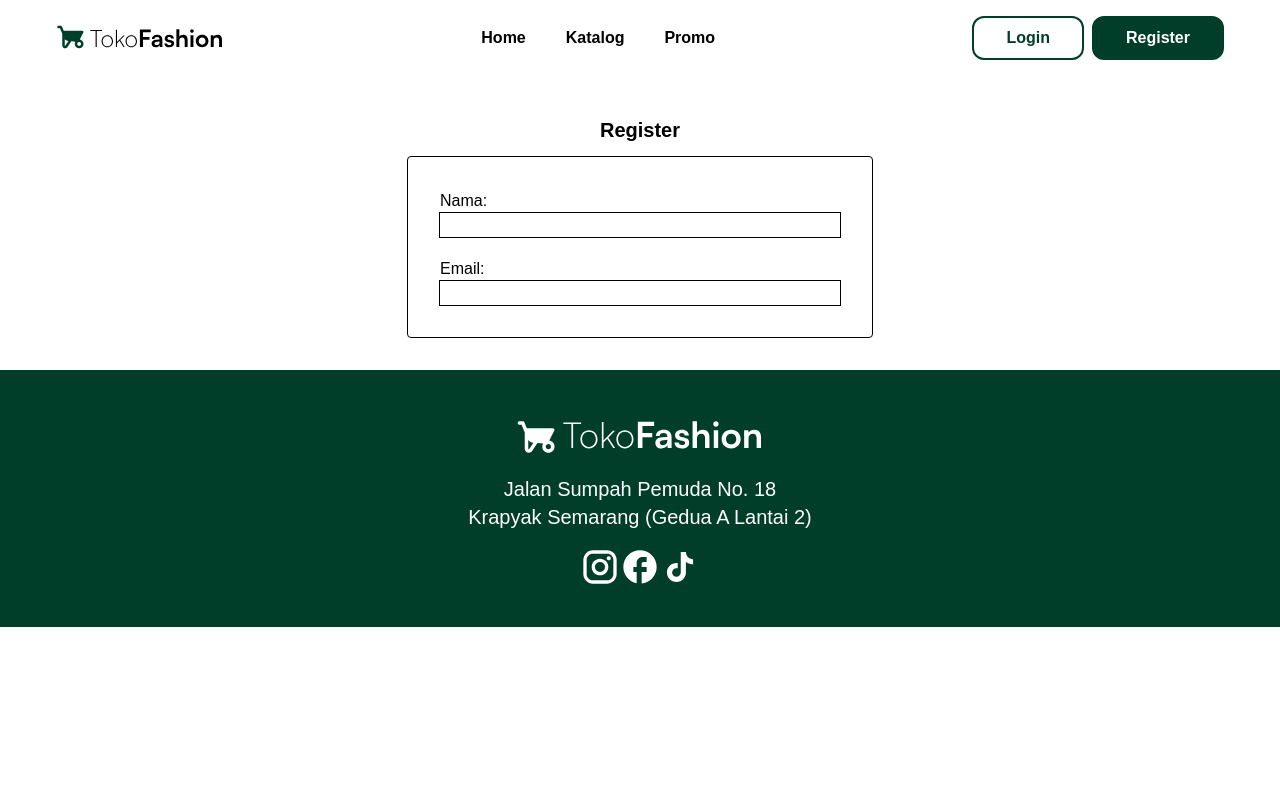
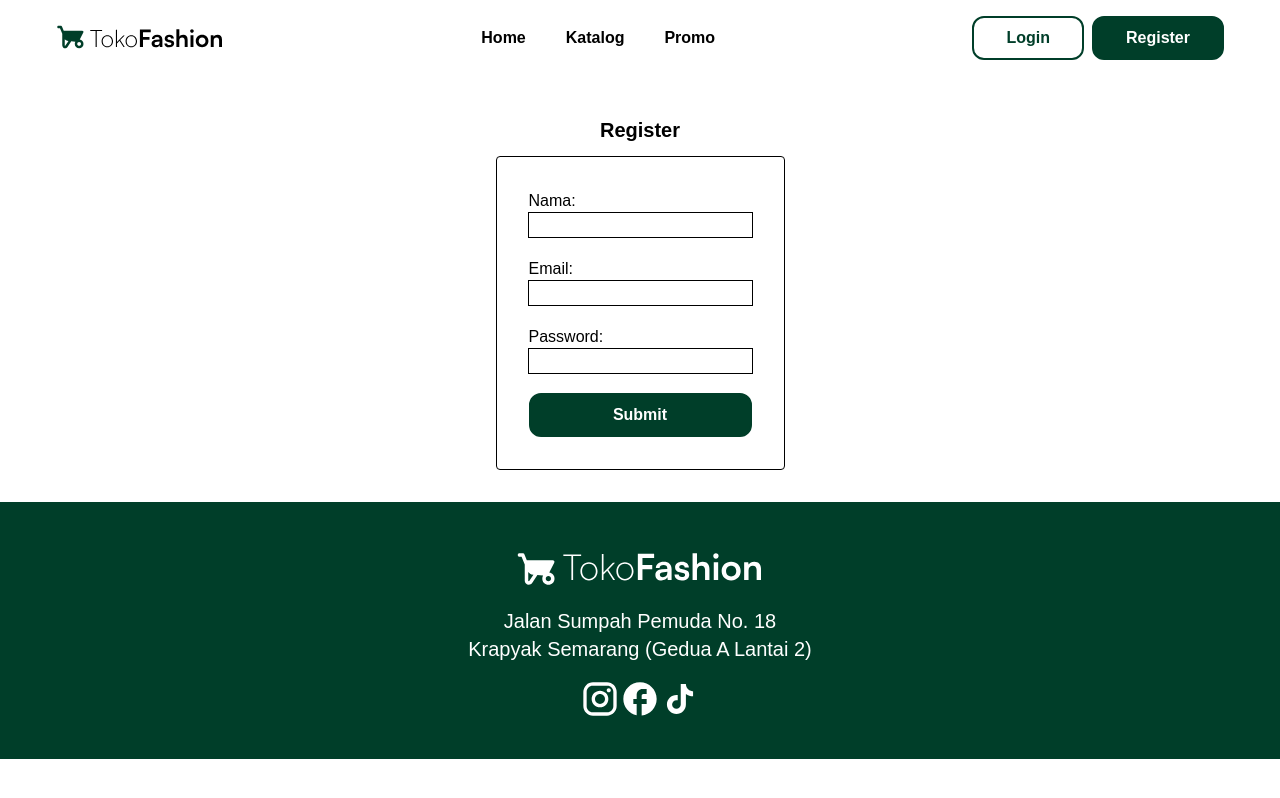
Before and after one commit to devpul/e-commerce-frontend-reactjs, a Next.js app: page /register in a window 1280 px wide. Built offline with nearby package versions, Linux system fonts and the light colour scheme.

Commit message:
feature(users): implement POST users to supabase with loading and error handling

```diff
--- a/src/pages/register.js
+++ b/src/pages/register.js
@@ -1,5 +1,7 @@
 import Layout from '@/components/Layout'
 import React, { useState } from 'react'
+import { URL_API, API_KEY } from '@/utils/index'
+import axios from 'axios'
 
 export default function Register() {
 
@@ -7,24 +9,91 @@ export default function Register() {
     const [nama, setNama] = useState("")
     const [email, setEmail] = useState("")
     const [password, setPassword] = useState("")
+    const [loading, setLoading] = useState(false)
+    const [error, setError] = useState(false)
+
+    const handleForm = async () => {
+        const dataRegister = {
+            nama,
+            email,
+            password
+        }
+
+        console.log("Data Register: ", dataRegister)
+
+        // selanjutnya API
+        setLoading(true)
+
+        try {
+            const response = await axios.post(
+
+                // 1. url
+                URL_API + "/users",
+
+                // 2. data
+                dataRegister,
+
+                // 3. header / config
+                {
+                    headers : {
+                        'apikey': API_KEY,
+                        'Authorization' : 'Bearer ' + API_KEY
+                    }
+                }
+            );
+            setLoading(false)
+            console.log('Berhasil : ', response)
+        } catch (error) {
+            setLoading(false)
+            setError(error.response.data.message)
+            console.log("Terjadi kesalahan", error.response.data.message)
+        }
+    }
 
     return (
         <Layout>
             <div className='flex flex-col items-center mt-10'>
                 <p className='font-bold text-xl'>Register</p>
 
-                <div className="border p-8 mt-3 rounded space-y-5">
+                <div className="border p-8 mt-3 rounded space-y-5 flex flex-col">
                     <div>
                         <p>Nama: {nama}</p>
                         <input type="text" value={nama} onChange={(event) => setNama(event.target.value)}
-                        className='outline w-100'/>
+                        className='outline w-full px-2'/>
                     </div>
+
                     <div>
                         <p>Email: {email}</p>
-                        <input type="text" value={email} onChange={(event) => setEmail(event.target.value)}
-                        className='outline w-100'/>
+                        <input type="email" value={email} onChange={(event) => setEmail(event.target.value)}
+                        className='outline w-full px-2'/>
                     </div>
+
+                    <div>
+                        <p>Password: {password}</p>
+                        <input type="password" value={password} onChange={(event) => setPassword(event.target.value)}
+                        className='outline w-full px-2'/>
+                    </div>
+
+                    {loading ? (
+                        <button
+                            className="border-2 border-gray-500 bg-gray-500 px-8 py-2 font-bold text-white rounded-xl "
+                        >
+                            Loading . . .
+                        </button>
+                    ) : (
+                        <button
+                            onClick={handleForm}
+                            className="border-2 border-[#003E29] bg-[#003E29] px-8 py-2 font-bold text-white rounded-xl "
+                        >
+                            Submit
+                        </button>
+                    )}
                 </div>
+
+
+                {error && (
+                    <p className='text-red-500'>{error}</p>
+                )}
             </div>
         </Layout>
     )
```
